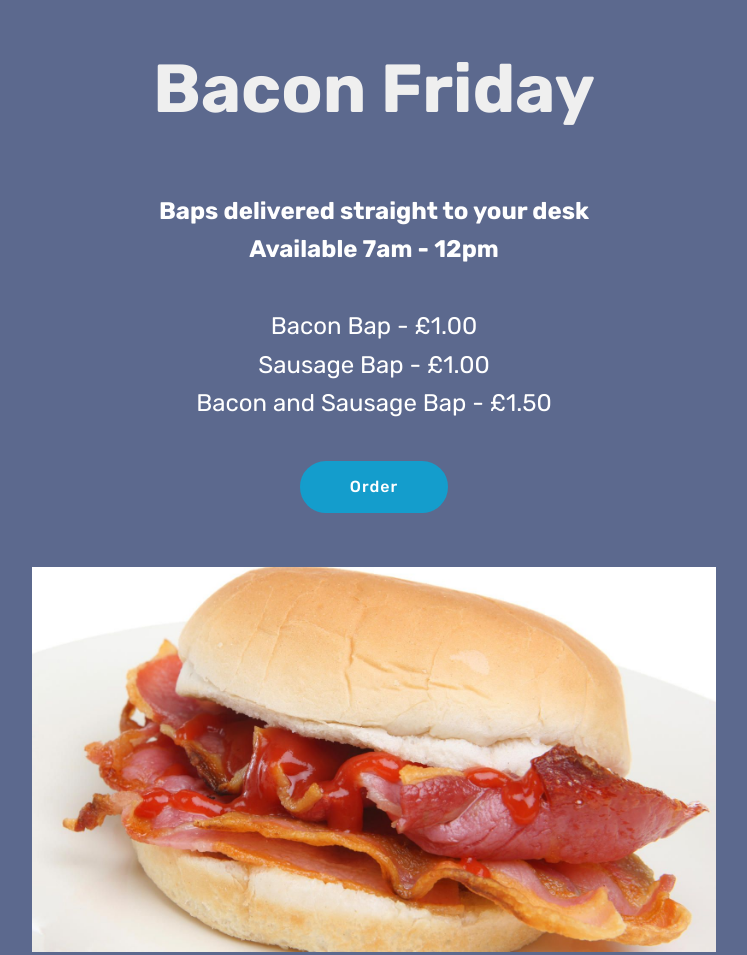
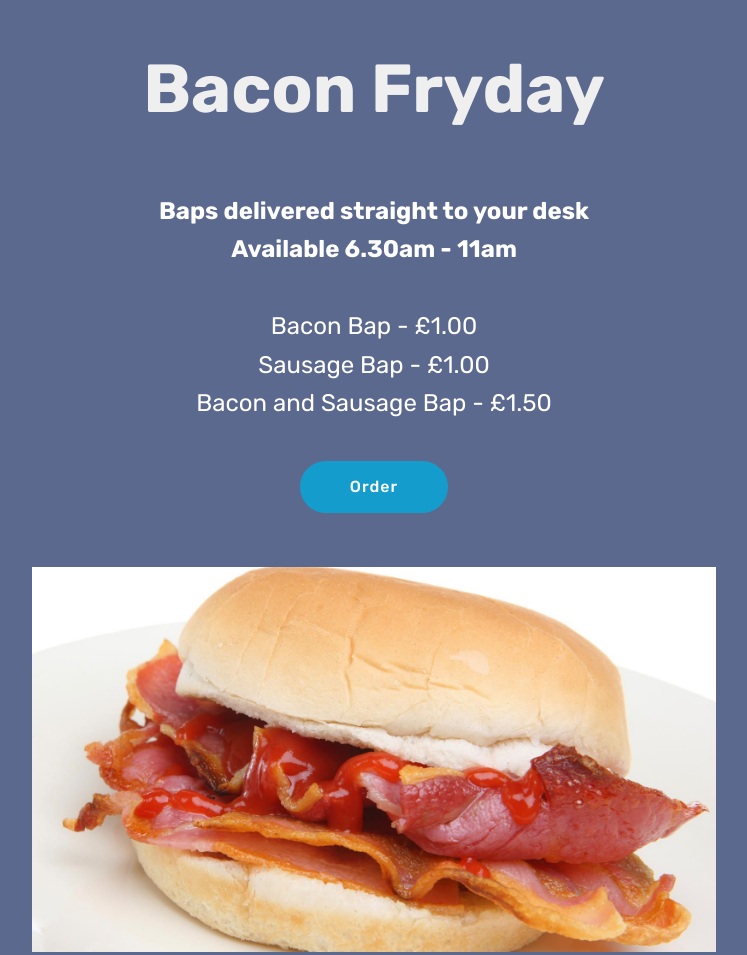
Before and after one commit to exetertech/bacon, a plain HTML site: page index.html in a window 1280 px wide. Shown: the top 955 px of the page, without its empty margins (266-1013 px from the left). Drawn offline with Linux system fonts and the light colour scheme.

Commit message:
Update index.html

```diff
--- a/index.html
+++ b/index.html
@@ -8,7 +8,7 @@
   <meta name="viewport" content="width=device-width, initial-scale=1">
   <link rel="shortcut icon" href="assets/images/logo4.png" type="image/x-icon">
   <meta name="description" content="">
-  <title>Home</title>
+  <title>Bacon</title>
   <link rel="stylesheet" href="assets/tether/tether.min.css">
   <link rel="stylesheet" href="assets/bootstrap/css/bootstrap.min.css">
   <link rel="stylesheet" href="assets/bootstrap/css/bootstrap-grid.min.css">
@@ -30,11 +30,11 @@
         <div class="row justify-content-md-center">
             <div class="media-content col-md-10">
                 <h1 class="mbr-section-title align-center mbr-white pb-3 mbr-bold mbr-fonts-style display-1">
-                    Bacon Friday<br></h1>
+                    Bacon Fryday<br></h1>
 
                 <div class="mbr-text align-center mbr-white pb-3">
                     <p class="mbr-text mbr-fonts-style display-5">
-                        <br><strong>Baps delivered straight to your desk</strong><br><strong>Available 7am - 12pm</strong><br><br>Bacon Bap - £1.00<br>Sausage Bap - £1.00<br>Bacon and Sausage Bap - £1.50</p>
+                        <br><strong>Baps delivered straight to your desk</strong><br><strong>Available 6.30am - 11am</strong><br><br>Bacon Bap - £1.00<br>Sausage Bap - £1.00<br>Bacon and Sausage Bap - £1.50</p>
                 </div>
                 <div class="mbr-section-btn align-center"><a class="btn btn-md btn-primary display-4" href="index.html#form1-l">Order</a></div>
             </div>
```
